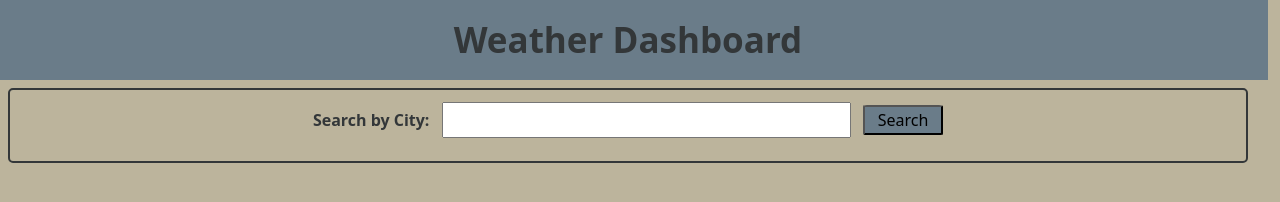
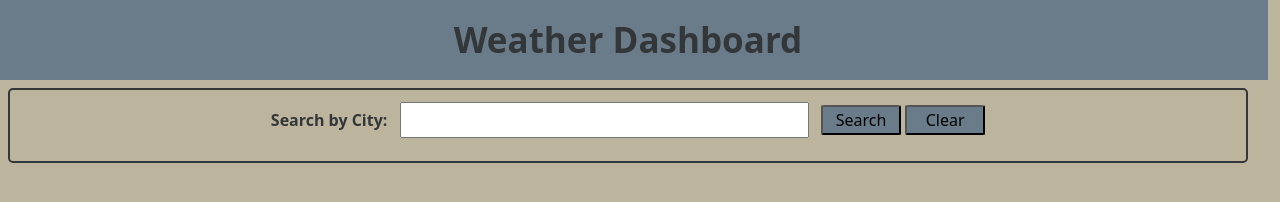
Before and after one commit to ErinHamrick/WeatherApp, a plain HTML site: page index.html in a window 1280 px wide. Drawn offline with nearby package versions, Linux system fonts and the light colour scheme.

Commit message:
created clear button and added functionality

```diff
--- a/assets/script1.js
+++ b/assets/script1.js
@@ -2,6 +2,9 @@ const currentDate = dayjs().format("MMMM D, YYYY");
 const apiKey = "1c8255898de80ea443150fc125ae7091";
 
 const submitBtn = document.getElementById("submitBtn");
+
+const clearBtn = document.getElementById('clear');
+clearBtn.addEventListener('click', () => {location.reload()})
 
 function storeCity() {
 	let city = document.getElementById("input");
--- a/assets/style.css
+++ b/assets/style.css
@@ -25,7 +25,7 @@ header {
 	min-width: 200px;
 	font-weight: 600;
 }
-#submitBtn {
+#submitBtn, #clear {
 	margin-top: 10px;
 	width: 80px;
 	height: 30px;
--- a/index.html
+++ b/index.html
@@ -21,7 +21,7 @@
 				<div id="search" class="col text-center p-1">
 					Search by City:
 					<input type="text" class="p-1 m-2 col-4" id="input" />
-					<button id="submitBtn">Search</button>
+					<button id="submitBtn">Search</button> <button id="clear">Clear</button>
 				</div>
 			</section>
 			<section id="current row">
```
